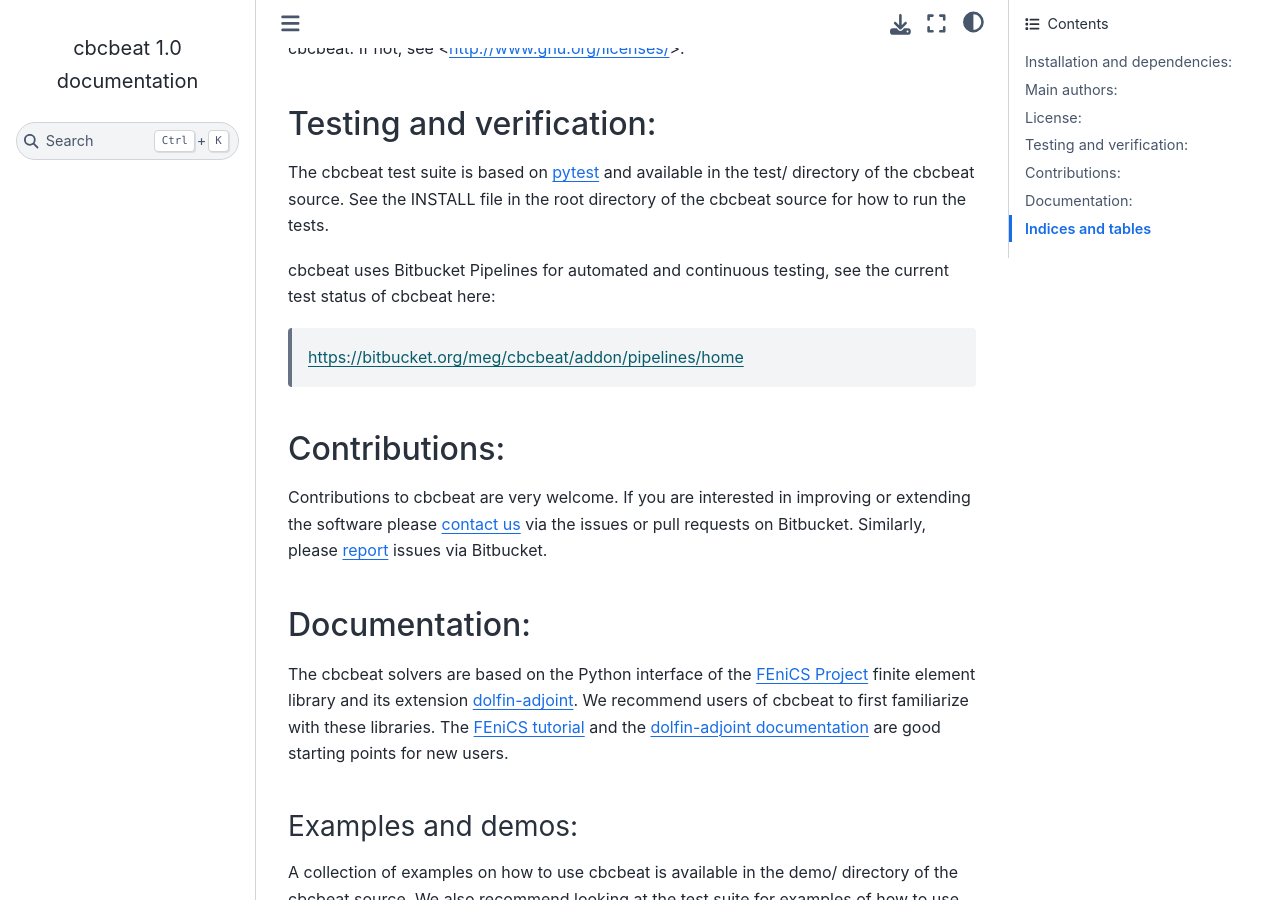
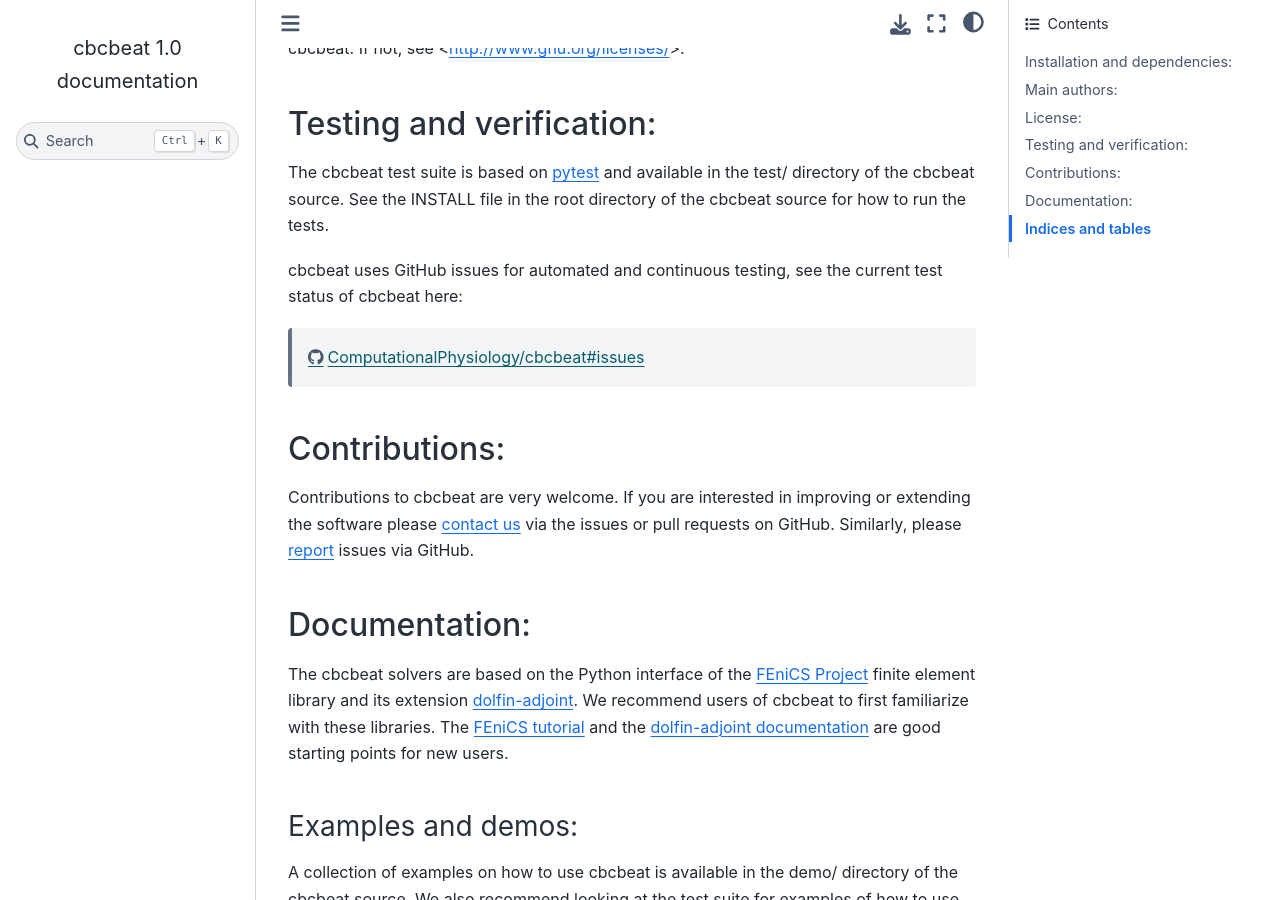
Before and after one commit to ComputationalPhysiology/cbcbeat, a Sphinx documentation site: the page built from doc/index.rst, in a window 1280 px wide and 900 px high, scrolled down 1487 px. Built offline with Sphinx 7.4.7 and the Sphinx Book theme 1.1.4, drawn with Linux system fonts in a browser that asks for light colours; pages that are not in the unit, such as notebooks, are missing from menus; some of the changed text lies outside the part shown.

Commit message:
Update links to new repo location

```diff
--- a/doc/index.rst
+++ b/doc/index.rst
@@ -32,9 +32,9 @@
 Installation and dependencies:
 ==============================
 
-The cbcbeat source code is hosted on Bitbucket:
+The cbcbeat source code is hosted on GitHub:
 
-  https://bitbucket.org/meg/cbcbeat
+  https://github.com/ComputationalPhysiology/cbcbeat
 
 The cbcbeat solvers are based on the `FEniCS Project
 <http://www.fenicsproject.org>`__ finite element library and its
@@ -79,20 +79,19 @@
 INSTALL file in the root directory of the cbcbeat source for how to
 run the tests.
 
-cbcbeat uses Bitbucket Pipelines for automated and continuous testing,
+cbcbeat uses GitHub issues for automated and continuous testing,
 see the current test status of cbcbeat here:
 
-  https://bitbucket.org/meg/cbcbeat/addon/pipelines/home
-
+  https://github.com/ComputationalPhysiology/cbcbeat/issues
 
 Contributions:
 ==============
 
 Contributions to cbcbeat are very welcome. If you are interested in
 improving or extending the software please `contact us
-<https://bitbucket.org/meg/cbcbeat>`__ via the issues or pull requests
-on Bitbucket. Similarly, please `report
-<https://bitbucket.org/meg/cbcbeat/issues>`__ issues via Bitbucket.
+<https://github.com/ComputationalPhysiology/cbcbeat>`__ via the issues or pull requests
+on GitHub. Similarly, please `report
+<https://github.com/ComputationalPhysiology/cbcbeat/issues>`__ issues via GitHub.
 
 Documentation:
 ==============
```
